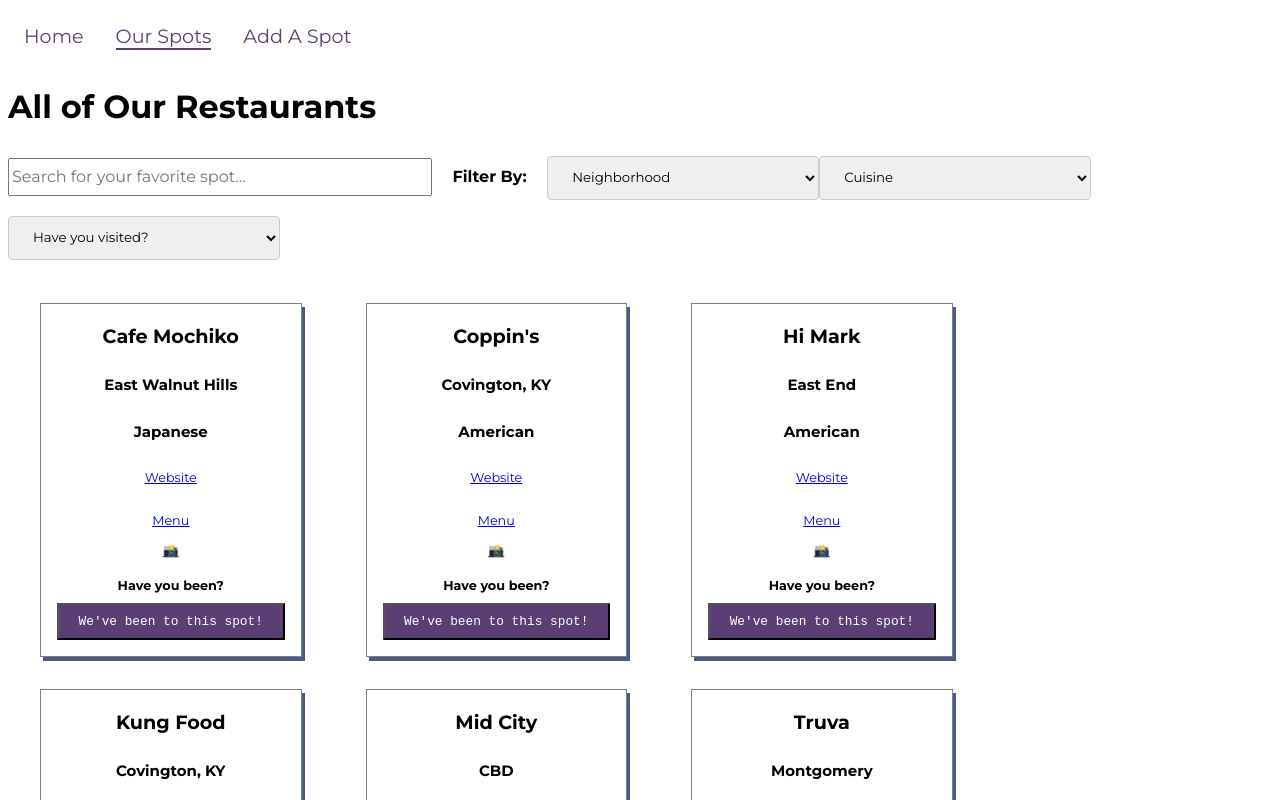
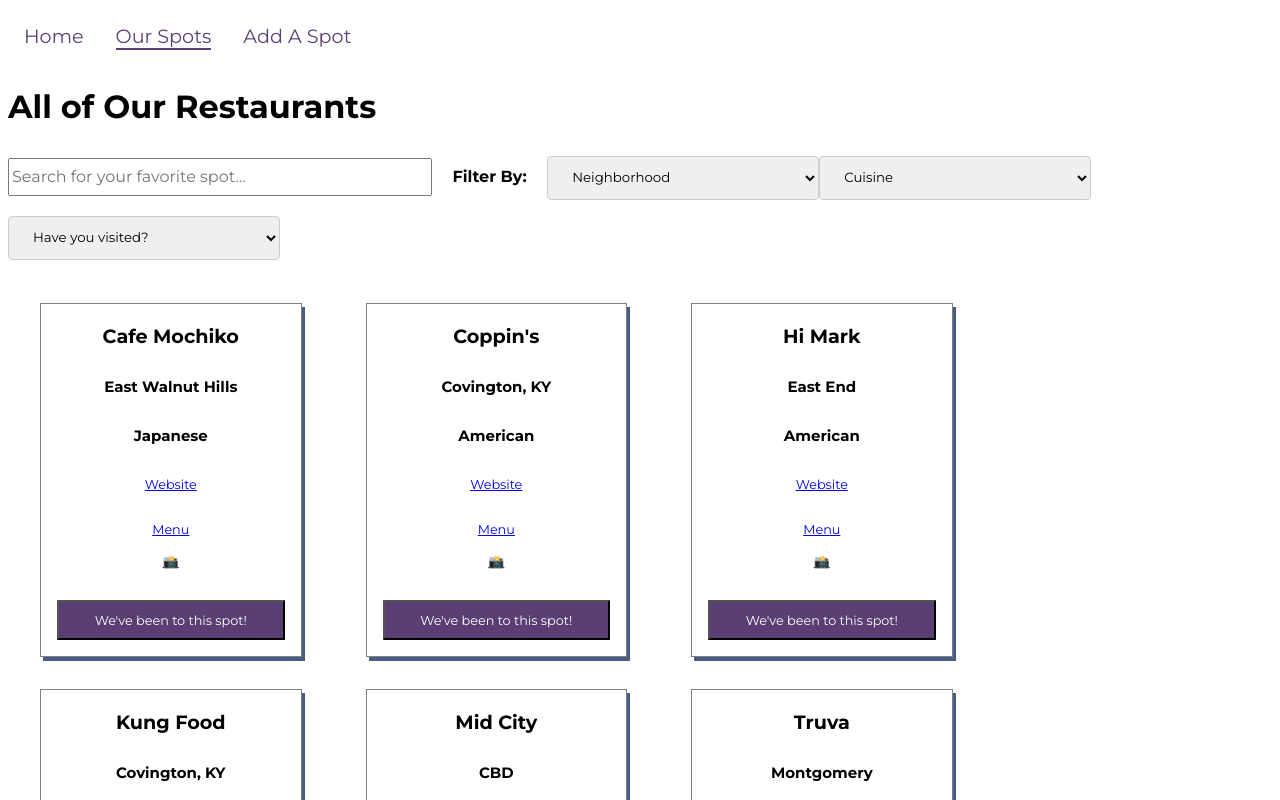
Before and after one commit to HannahChristmas/cincy-eats-react-phase-2, a React (Create React App) app: page /restaurants in a window 1280 px wide. Shown: the top 800 px of the page. Built offline with nearby package versions, Linux system fonts and the light colour scheme; data requests are answered from the project's data file.

Commit message:
Restaurant Card Edit
Remove <strong> from restaurant card and style font for visited button

```diff
--- a/src/components/Home.js
+++ b/src/components/Home.js
@@ -12,7 +12,7 @@ function Home() {
 
     return<div className="home-div">
         <h1>About Us</h1>
-        <p>Love Cincinnati? So do we. Use this app as a food-passport and keep track of your favorite spots. One of your favorites isn't on the list? Go ahead and add it!</p>
+        <p>Love Cincinnati? So do we. Use this app as a food-passport to keep track of your favorite spots. One of your favorites isn't on the list? Go ahead and add it!</p>
         {/* <img src="https://img.theculturetrip.com/768x/smart/wp-content/uploads/2018/03/2007325.jpg"/> */}
         <img class="homeImages"src={red}/>
         <img class="homeImages"src={pastry}/>
--- a/src/components/RestaurantCard.js
+++ b/src/components/RestaurantCard.js
@@ -32,7 +32,6 @@ function handleVisitedButtonClick(){
             <p><a href={restaurant.website}>Website</a></p>
             <p><a href={restaurant.menu}>Menu</a></p>
             <a href={restaurant.instagram}>📸</a><br/>
-            <strong>Have you been? </strong>
             {isVisited ? (
             <button onClick={handleVisitedButtonClick}>We've been to this spot!</button>
             ) : (
--- a/src/index.css
+++ b/src/index.css
@@ -4,7 +4,7 @@ body {
 
 button {
   background: #5b3f74;
-  font-family: Courier New;
+  font-family: 'Montserrat';
   color: #ffffff;
   font-size: 1vw;
   padding: 1px 1px 1px 1px;
@@ -114,18 +114,8 @@ nav a.active {
   padding-right: 1rem;
 }
 
-/* .searchbar {
-  padding: 1rem;
-  display: block;
-  flex-direction: column;
-} */
-
-.Red {
-  background-image: url(./red.jpeg);
-}
-
 .homeImages {
-  height: 30rem;
+  height: 28rem;
   object-fit: cover;
   padding-bottom: 15px;
   padding-left: 15px;
```
Also changed, not shown: src/instagram.png (renamed from public/instagram.png).
